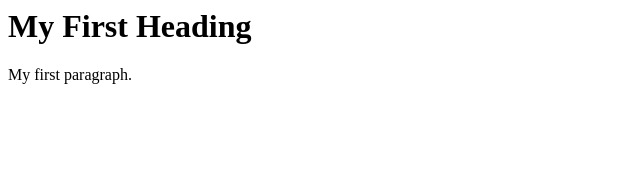
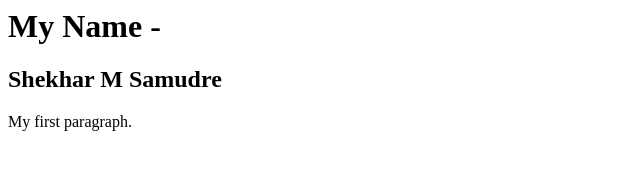
Before and after one commit to shekharsamudre/193350024_WEB_DEV, a plain HTML site: page index.html in a window 1280 px wide. Shown: the whole page, without its empty margins (0-640 px from the left). Drawn offline with Linux system fonts and the light colour scheme.

Commit message:
Update index.html

```diff
--- a/index.html
+++ b/index.html
@@ -1,4 +1,4 @@
 <title> About Me</title>
-<h1>My First Heading</h1>
+<h1>My Name - <h2> Shekhar M Samudre</h2> </h1>
 
 <p>My first paragraph.</p>
```
